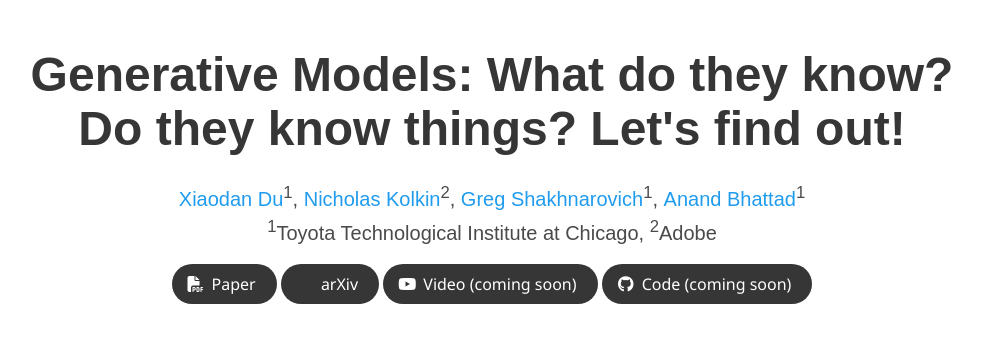
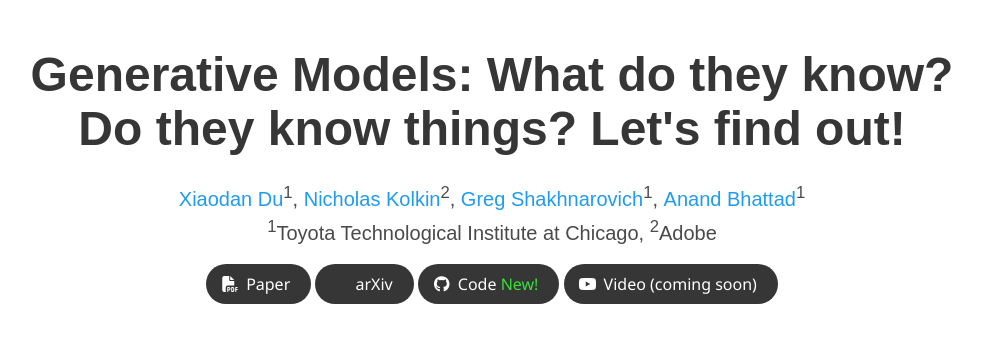
Before and after one commit to intrinsic-lora/intrinsic-lora.github.io, a plain HTML site: page index.html in a window 1280 px wide. Shown: the top 354 px of the page, without its empty margins (148-1130 px from the left). Drawn offline with nearby package versions, Linux system fonts and the light colour scheme; some icons are missing; a web font is replaced by a local one.

Commit message:
Added github link

```diff
--- a/index.html
+++ b/index.html
@@ -208,6 +208,16 @@
                   <span>arXiv</span>
                 </a>
               </span>
+              <!-- Code Link. -->
+              <span class="link-block">
+                <a href="https://github.com/duxiaodan/intrinsic-lora"
+                   class="external-link button is-normal is-rounded is-dark">
+                  <span class="icon">
+                      <i class="fab fa-github"></i>
+                  </span>
+                  <span>Code&nbsp;</span> <p style="color:#39e139">New!</p>
+                  </a>
+              </span>
               <!-- Video Link. -->
               <span class="link-block">
                 <a href=""
@@ -217,16 +227,6 @@
                   </span>
                   <span>Video (coming soon)</span>
                 </a>
-              </span>
-              <!-- Code Link. -->
-              <span class="link-block">
-                <a href=""
-                   class="external-link button is-normal is-rounded is-dark">
-                  <span class="icon">
-                      <i class="fab fa-github"></i>
-                  </span>
-                  <span>Code (coming soon)</span>
-                  </a>
               </span>
               <!-- Dataset Link. -->
               <!-- <span class="link-block">
```
Also changed, not shown: 2 other files.
